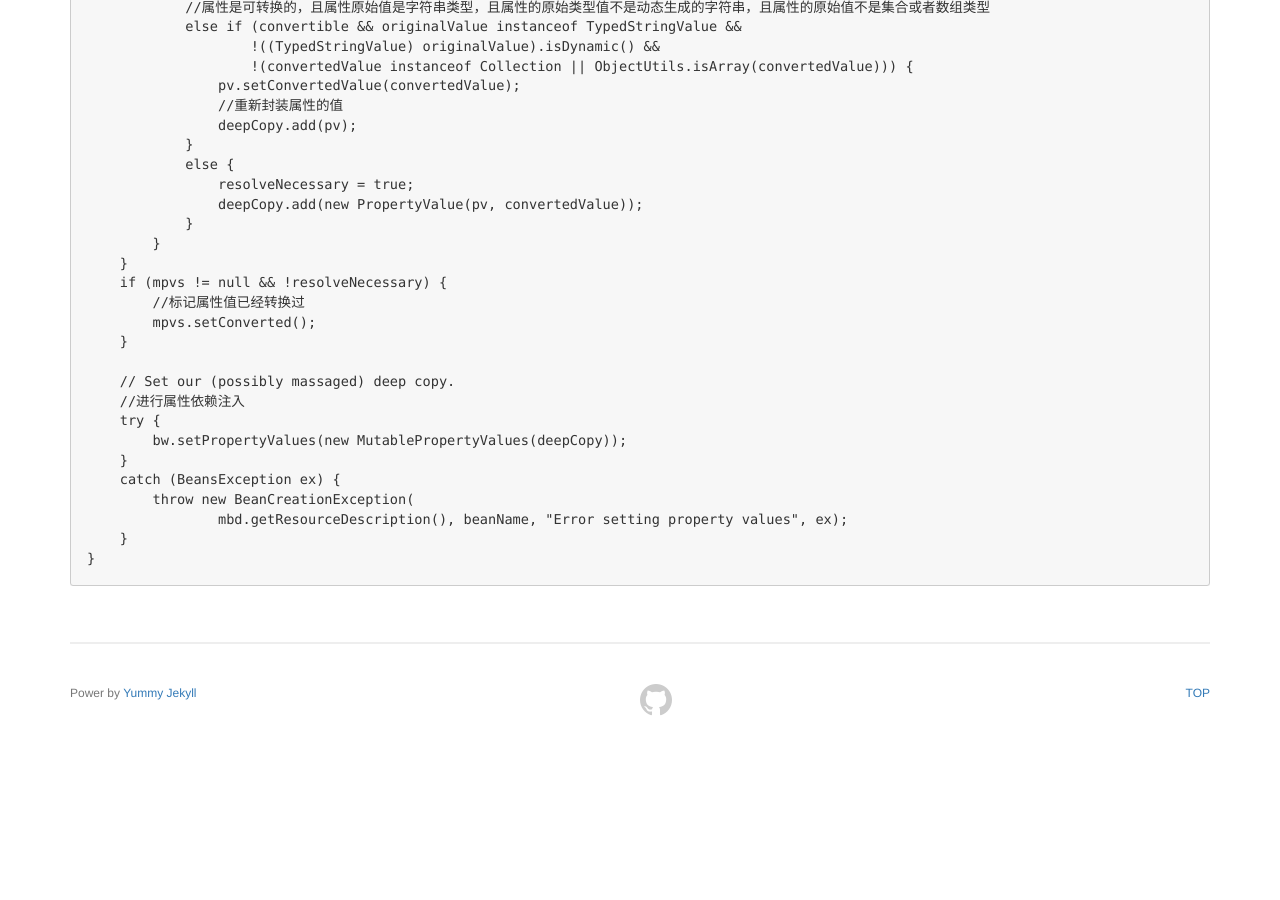
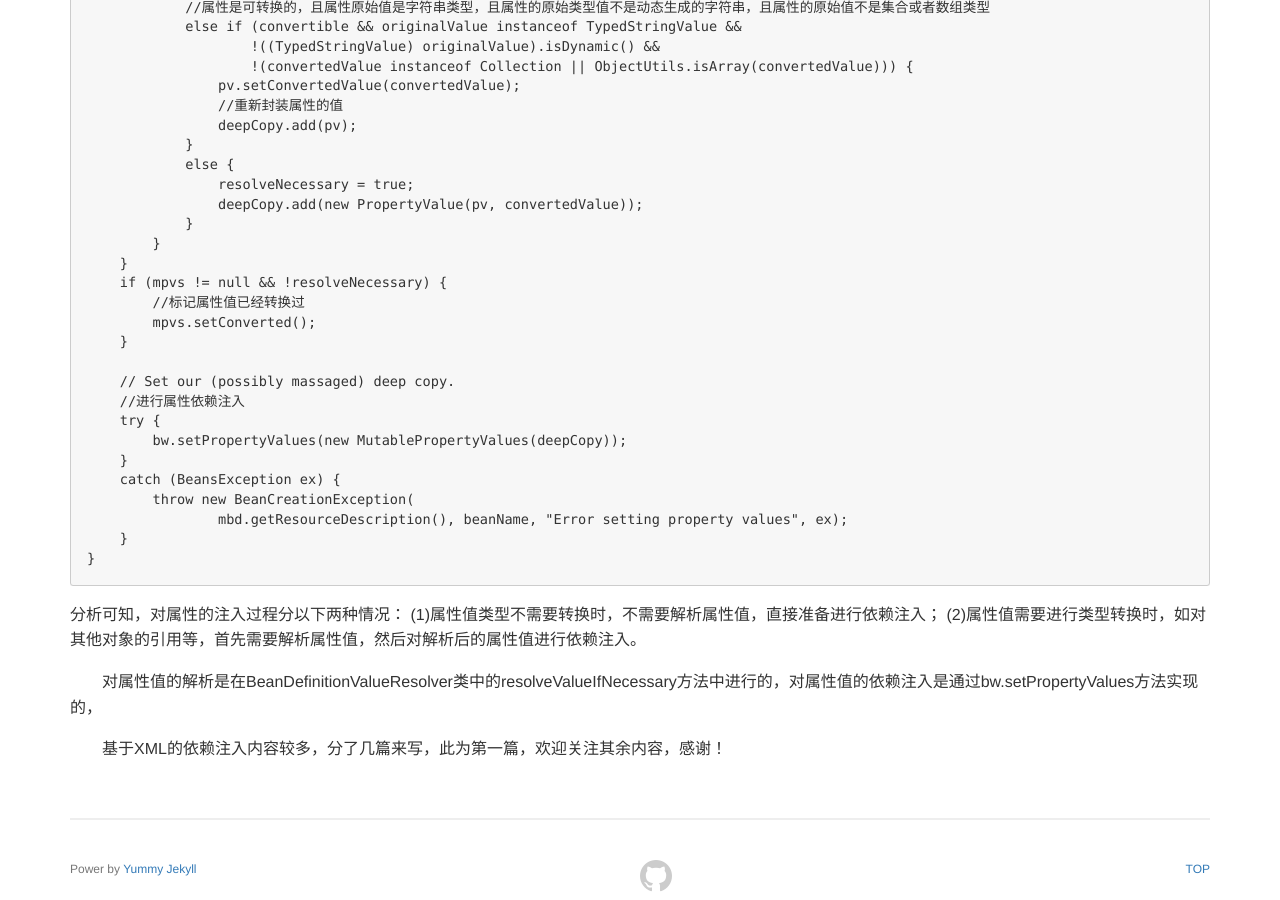
Before and after one commit to yaofengdoit/yaofengdoit.github.io, a Jekyll site: the page built from _posts/2019/2019-12-25-spring5-source-7.md, in a window 1280 px wide and 900 px high, scrolled down 15647 px. Built offline with Jekyll 4.4.1, drawn with Linux system fonts in a browser that asks for light colours; a script that is not in the unit is left out; before the commit the page ends 16371 px from its top, so only the background shows below that; some of the changed text lies outside the part shown.

Commit message:
add spring5-source-7

````diff
--- a/_posts/2019/2019-12-25-spring5-source-7.md
+++ b/_posts/2019/2019-12-25-spring5-source-7.md
@@ -1,6 +1,6 @@
 ---
 layout: post
-title: spring5源码分析系列（七）——基于XML的依赖注入
+title: spring5源码分析系列（七）——基于XML的依赖注入（一）
 category: Spring
 tags: [Spring]
 no-post-nav: true
@@ -406,7 +406,7 @@ protected Object doCreateBean(final String beanName, final RootBeanDefinition mb
 }
 ```
 
-&ensp;&ensp;&ensp;&ensp;我们看到具体的依赖注入实现在以下两个方法中：
+我们看到具体的依赖注入实现在以下两个方法中：
 (1)createBeanInstance：生成Bean所包含的java对象实例；
 (2)populateBean：对Bean属性的依赖注入进行处理。
 
@@ -794,3 +794,11 @@ protected void applyPropertyValues(String beanName, BeanDefinition mbd, BeanWrap
     }
 }
 ```
+
+分析可知，对属性的注入过程分以下两种情况：
+(1)属性值类型不需要转换时，不需要解析属性值，直接准备进行依赖注入；
+(2)属性值需要进行类型转换时，如对其他对象的引用等，首先需要解析属性值，然后对解析后的属性值进行依赖注入。
+
+&ensp;&ensp;&ensp;&ensp;对属性值的解析是在BeanDefinitionValueResolver类中的resolveValueIfNecessary方法中进行的，对属性值的依赖注入是通过bw.setPropertyValues方法实现的，
+
+&ensp;&ensp;&ensp;&ensp;基于XML的依赖注入内容较多，分了几篇来写，此为第一篇，欢迎关注其余内容，感谢！
````
